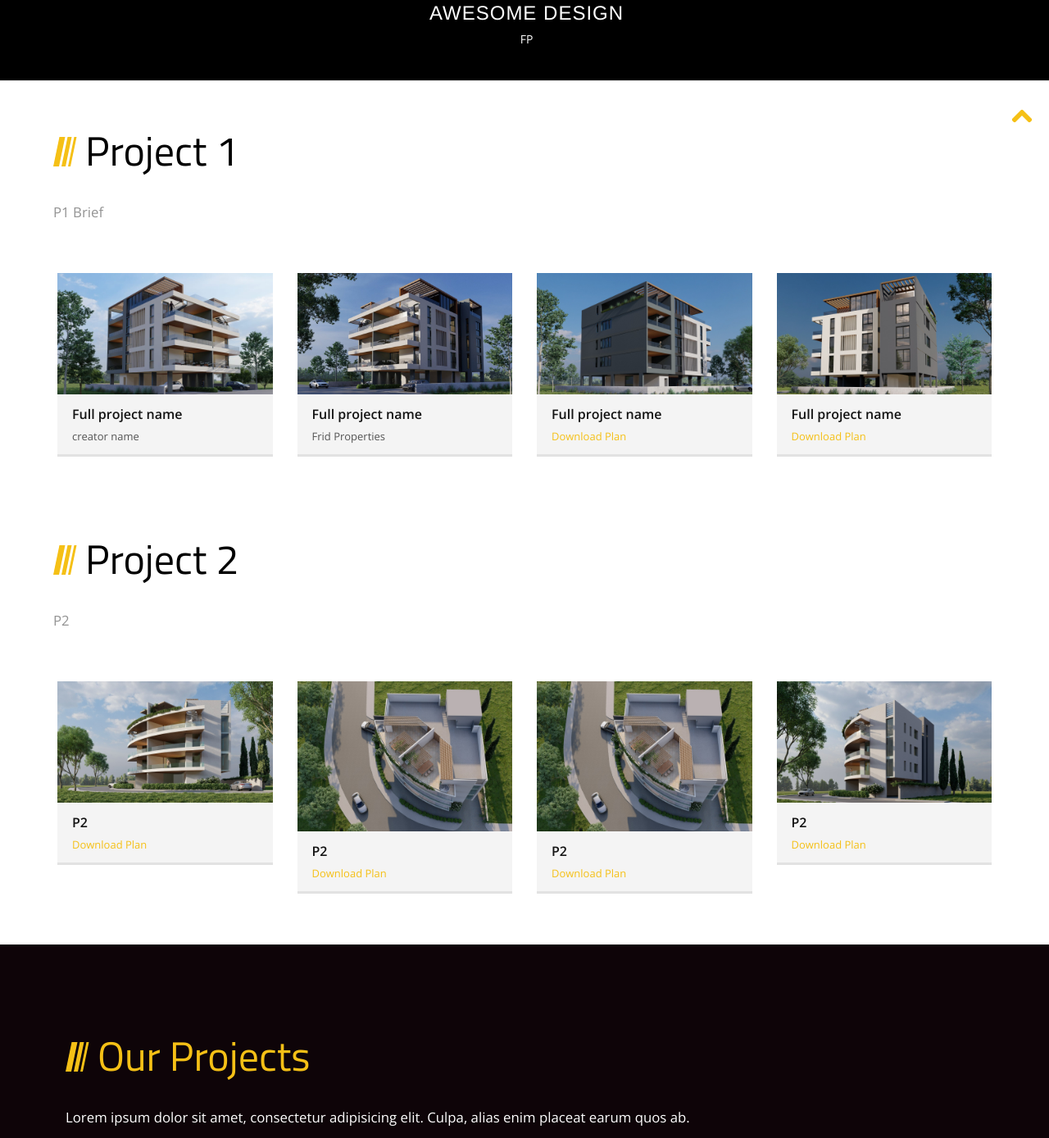
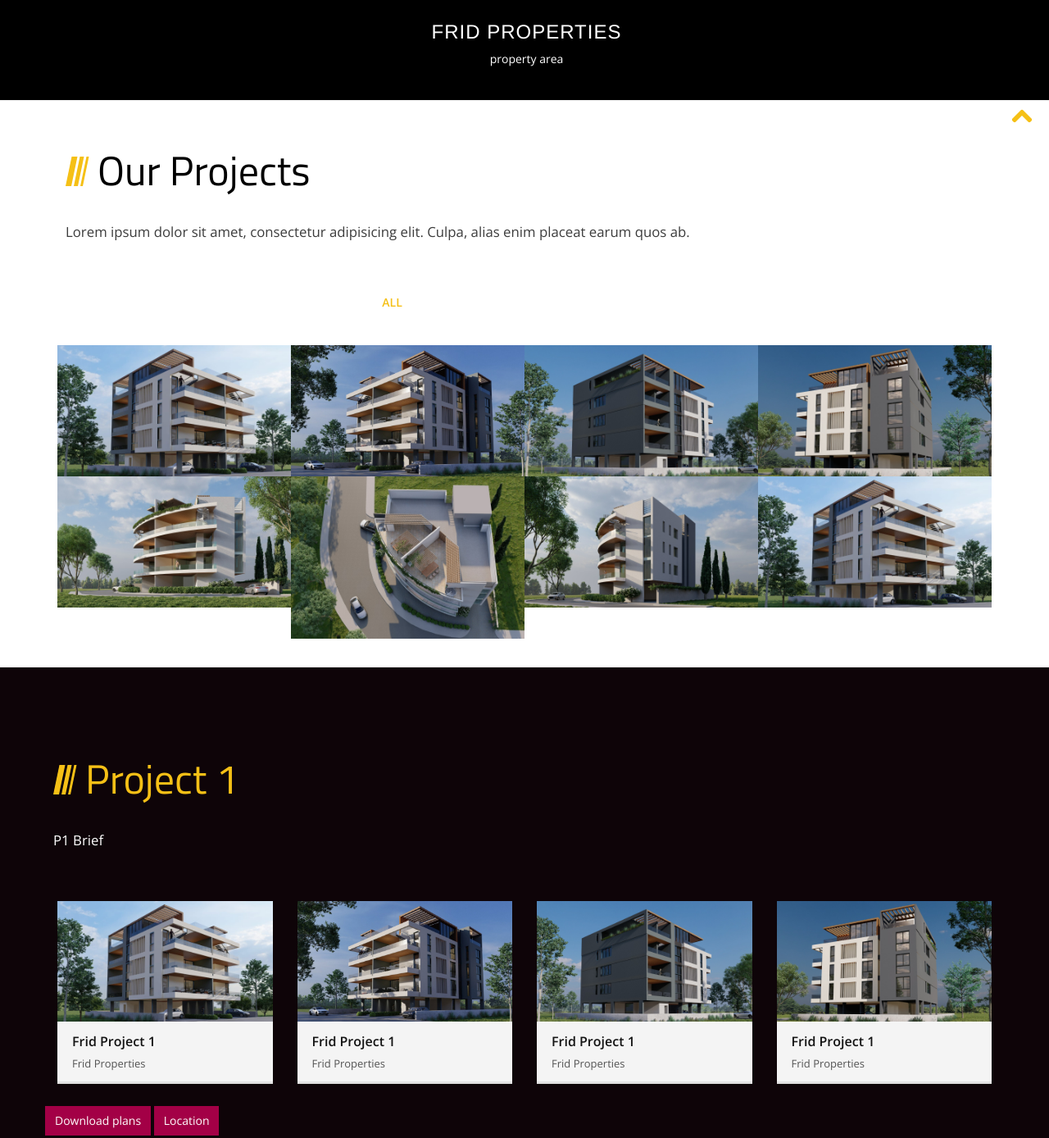
Before and after one commit to snehanathani/fp-responsive, a plain HTML site: page index.html in a window 1280 px wide. Shown: the part 622-2010 px from the top of the page at 82% size. Drawn offline with nearby package versions, Linux system fonts and the light colour scheme.

Commit message:
almost done

```diff
--- a/index.html
+++ b/index.html
@@ -8,10 +8,7 @@
 
 <head>
   <meta charset="utf-8">
-  <meta name="viewport" content="width=device-width, initial-scale=1, maximum-scale=1">
-  <!--[if lt IE 9]>
-    <meta http-equiv="X-UA-Compatible" content="IE=edge,chrome=1">
-    <![endif]-->
+  <meta name="viewport" content="width=device-wiP1 Brief
   <title>Frid Properties</title>
   <meta name="description" content="">
   <meta name="author" content="Frid Properties">
@@ -69,28 +66,28 @@
           <li>
             <img src="images/slides/1.jpg" alt="" />
             <div class="flex-caption">
-              <h3>Awesome Design</h3>
-              <p>FP</p>
+              <h3>Frid properties</h3>
+              <p>property area</p>
             </div>
           </li>
           <li>
             <img src="images/slides/2.jpg" alt="" />
             <div class="flex-caption">
-              <h3>Fully Responsive</h3>
+              <h3>property area</h3>
               <p>FP1</p>
             </div>3
           </li>
           <li>
             <img src="images/slides/3.jpg" alt="" />
             <div class="flex-caption">
-              <h3>Multi-purpose Theme</h3>
+              <h3>property area</h3>
               <p>FP2</p>
             </div>
           </li>
           <li>
             <img src="images/slides/4.jpg" alt="" />
             <div class="flex-caption">
-              <h3>Multi-purpose Theme</h3>
+              <h3>Frid properties</h3>
               <p>FP3</p>
             </div>
           </li>
@@ -102,149 +99,7 @@
       <h3>Project 1<br /> with plans</h3>
     </div>
   </section>
-  <section id="upcomingProjects" class="page-section colord">
-
-    <div class="container">
-      <div class="row">
-        <div class="heading text-center">
-          <!-- Heading -->
-          <h2>Project 1</h2>
-          <p>P1 Brief</p>
-
-        </div>
-
-        <div class="col-md-3 col-sm-6">
-
-          <div class="project">
-            <figure class="img-responsive">
-              <img src="images/1.jpg">
-              <figcaption>
-                <span class="project-details">Full project name</span>
-                <span class="project-price"><strong></strong></span>
-                <span class="project-creator">creator name</span>
-              </figcaption>
-            </figure>
-          </div>
-        </div>
-
-        <div class="col-md-3 col-sm-6">
-          <div class="project">
-            <figure class="img-responsive">
-              <img src="images/2.jpg">
-              <figcaption>
-                <span class="project-details">Full project name</span>
-                <span class="project-creator">Frid Properties</span>
-              </figcaption>
-            </figure>
-          </div>
-        </div>
-
-
-        <div class="col-md-3 col-sm-6">
-          <div class="project">
-            <figure class="img-responsive">
-              <img src="images/3.jpg">
-              <figcaption>
-                <span class="project-details">Full project name</span>
-                <span class="project-creator"><a href="images/Fplans.pdf" download>
-                  Download Plan
-                </a> </span>
-              </figcaption>
-            </figure>
-          </div>
-        </div>
-
-        <div class="col-md-3 col-sm-6">
-          <div class="project">
-            <figure class="img-responsive">
-              <img src="images/4.jpg">
-              <figcaption>
-                <span class="project-details">Full project name</span>
-                <span class="project-creator"><a href="images/Fplans.pdf" download>
-                      Download Plan
-                    </a> </span>
-
-              </figcaption>
-            </figure>
-          </div>
-        </div>
-      </div>
-
-    </div>
-    <br /><br />
-    <div class="container">
-      <div class="row">
-    <div class="heading text-center">
-      <!-- Heading -->
-      <h2>Project 2</h2>
-      <p>P2</p>
-    </div>
-
-    <div class="col-md-3 col-sm-6">
-
-        <div class="project">
-            <figure class="img-responsive">
-                <img src="images/p1.jpg">
-                <figcaption>
-                    <span class="project-details">P2</span>
-                    <span class="project-creator"><a href="images/fplan2.pdf" download>
-                      Download Plan
-                    </a> </span>
-                </figcaption>
-            </figure>
-        </div>
-    </div>
-
-    <div class="col-md-3 col-sm-6">
-        <div class="project">
-            <figure class="img-responsive">
-                <img src="images/p2.jpg">
-                <figcaption>
-                  <span class="project-details">P2</span>
-                  <span class="project-creator"><a href="images/fplan2.pdf" download>
-                    Download Plan
-                  </a> </span>
-                </figcaption>
-            </figure>
-        </div>
-    </div>
-
-
-    <div class="col-md-3 col-sm-6">
-        <div class="project">
-            <figure class="img-responsive">
-                <img src="images/p2.jpg">
-                <figcaption>
-                  <span class="project-details">P2</span>
-                  <span class="project-creator"><a href="images/fplan2.pdf" download>
-                    Download Plan
-                  </a> </span>
-                </figcaption>
-            </figure>
-        </div>
-    </div>
-
-	    <div class="col-ms-10 col-md-3">
-        <div class="project">
-            <figure class="img-responsive">
-                <img src="images/p3.jpg">
-                <figcaption>
-                  <span class="project-details">P2</span>
-                  <span class="project-creator"><a href="images/fplan2.pdf" download>
-                    Download Plan
-                  </a> </span>
-                </figcaption>
-            </figure>
-        </div>
-    </div>
-    </div>
-    </div>
-
-  </section>
-
-
-
-  <section id="work" class="page-section page">
+  <section id="upcomingProjects" class="page-section page">
     <div class="container text-center">
       <div class="heading">
         <h2>Our Projects</h2>
@@ -299,6 +154,145 @@
       </div>
     </div>
   </section>
+  <section id="work" class="page-section colord">
+
+    <div class="container">
+      <div class="row">
+        <div class="heading text-center">
+          <!-- Heading -->
+          <h2>Project 1</h2>
+          <p>P1 Brief</p>
+
+        </div>
+
+        <div class="col-md-3 col-sm-6">
+
+          <div class="project">
+            <figure class="img-responsive">
+              <a href="images/1.jpg"
+                  class="fancybox"> <img src="images/1.jpg" alt="">
+              <figcaption>
+                <span class="project-details">Frid Project 1</span>
+                <span class="project-creator">Frid Properties</span>
+              </figcaption>
+              </a>
+            </figure>
+          </div>
+        </div>
+
+        <div class="col-md-3 col-sm-6">
+          <div class="project">
+            <figure class="img-responsive">
+              <a href="images/2.jpg"
+                  class="fancybox"><img src="images/2.jpg">
+              <figcaption>
+                <span class="project-details">Frid Project 1</span>
+                <span class="project-creator">Frid Properties</span>
+              </figcaption>
+            </a>
+            </figure>
+          </div>
+        </div>
+
+
+        <div class="col-md-3 col-sm-6">
+          <div class="project">
+            <figure class="img-responsive">
+              <a href="images/3.jpg"
+                  class="fancybox"><img src="images/3.jpg">
+              <figcaption>
+                <span class="project-details">Frid Project 1</span>
+                <span class="project-creator">Frid Properties</span>
+              </figcaption>
+              </a>
+            </figure>
+          </div>
+        </div>
+
+        <div class="col-md-3 col-sm-6">
+          <div class="project">
+            <figure class="img-responsive">
+              <a href="images/4.jpg"
+                  class="fancybox"><img src="images/4.jpg">
+              <figcaption>
+                <span class="project-details">Frid Project 1</span>
+                <span class="project-creator">Frid Properties</span>
+
+              </figcaption>
+            </figure>
+          </div>
+
+        </div>
+        <a href="images/fplan2.pdf" target = "_blank" class="btn">Download plans</a>
+          <a href="https://goo.gl/maps/is9549Gw6RyFVXhk7" target = "_blank" class="btn">Location</a>
+      </div>
+
+    </div>
+    <br /><br />
+    <div class="container">
+      <div class="row">
+    <div class="heading text-center">
+      <!-- Heading -->
+      <h2>Project 2</h2>
+      <p>P2</p>
+    </div>
+
+    <div class="col-md-3 col-sm-6">
+
+        <div class="project">
+            <figure class="img-responsive">
+              <a href="images/p1.jpg" class="fancybox"><img src="images/p1.jpg">
+                <figcaption>
+                    <span class="project-details">Frid Project 2</span>
+                      </span>
+                </figcaption>
+                </a>
+            </figure>
+        </div>
+    </div>
+
+    <div class="col-md-3 col-sm-6">
+        <div class="project">
+            <figure class="img-responsive">
+              <a href="images/p2.jpg" class="fancybox"> <img src="images/p2.jpg">
+                <figcaption>
+                  <span class="project-details">P2</span>
+                  <span class="project-creator"><a href="images/fplan2.pdf" download>
+                    Download Plan
+                  </a> </span>
+                </figcaption>
+                </a>
+            </figure>
+        </div>
+    </div>
+
+
+
+
+	    <div class="col-ms-10 col-md-3">
+        <div class="project">
+            <figure class="img-responsive">
+              <a href="images/p3.jpg" class="fancybox"> <img src="images/p3.jpg">
+                <figcaption>
+                  <span class="project-details">P2</span>
+                  <span class="project-creator"><a href="images/fplan2.pdf" download>
+                    Download Plan
+                  </a> </span>
+                </figcaption>
+                </a>
+            </figure>
+        </div>
+    </div>
+    </div>
+    <a href="images/Fplans.pdf" target = "_blank" class="btn">Download plans</a>
+    <a href="https://goo.gl/maps/is9549Gw6RyFVXhk7" target = "_blank" class="btn">Location</a>
+  </div>
+
+  </section>
+
+
+
+
   <section id="aboutUs">
     <div class="container">
       <div class="heading text-center">
@@ -321,7 +315,13 @@
       <div class="row dataTxt">
         <div class="col-md-4 col-sm-6">
           <h4>Our Business</h4>
-          <p>Lorem ipsum dolor consectetursit amet, consectetur adipiscing elit consectetur euismod </p>
+          <p>Lorem ipsum dolor consectetursit am
+            -moz-transition: all 0.3s linear;
+            -o-transition: all 0.3s linear;
+          }
+          ::selection {
+            color: #fff;
+            background: #F5C016;et, consectetur adipiscing elit consectetur euismod </p>
           <p>Lorem ipsum dolor sit amet, ea eum labitur scsstie percipitoleat fabulas complectitur deterruisset at pro.
             Odio quaeque reformidans est eu, expetendis intellegebat has ut, viderer invenire ut his. Has molestie
             percipit an. Falli volumus efficiantur sed id, ad vel noster propriae. Ius ut etiam vivendo, graeci
```
